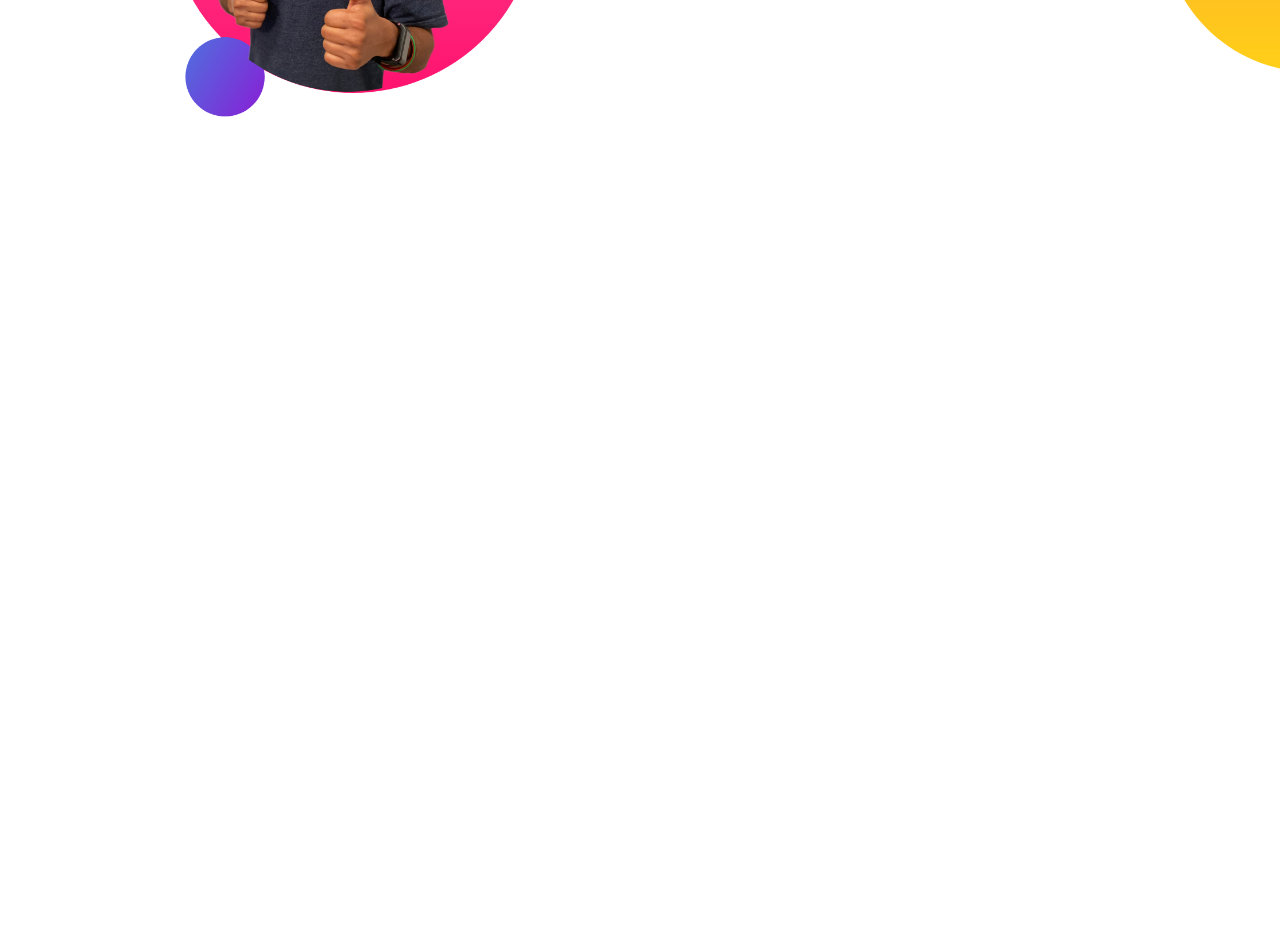
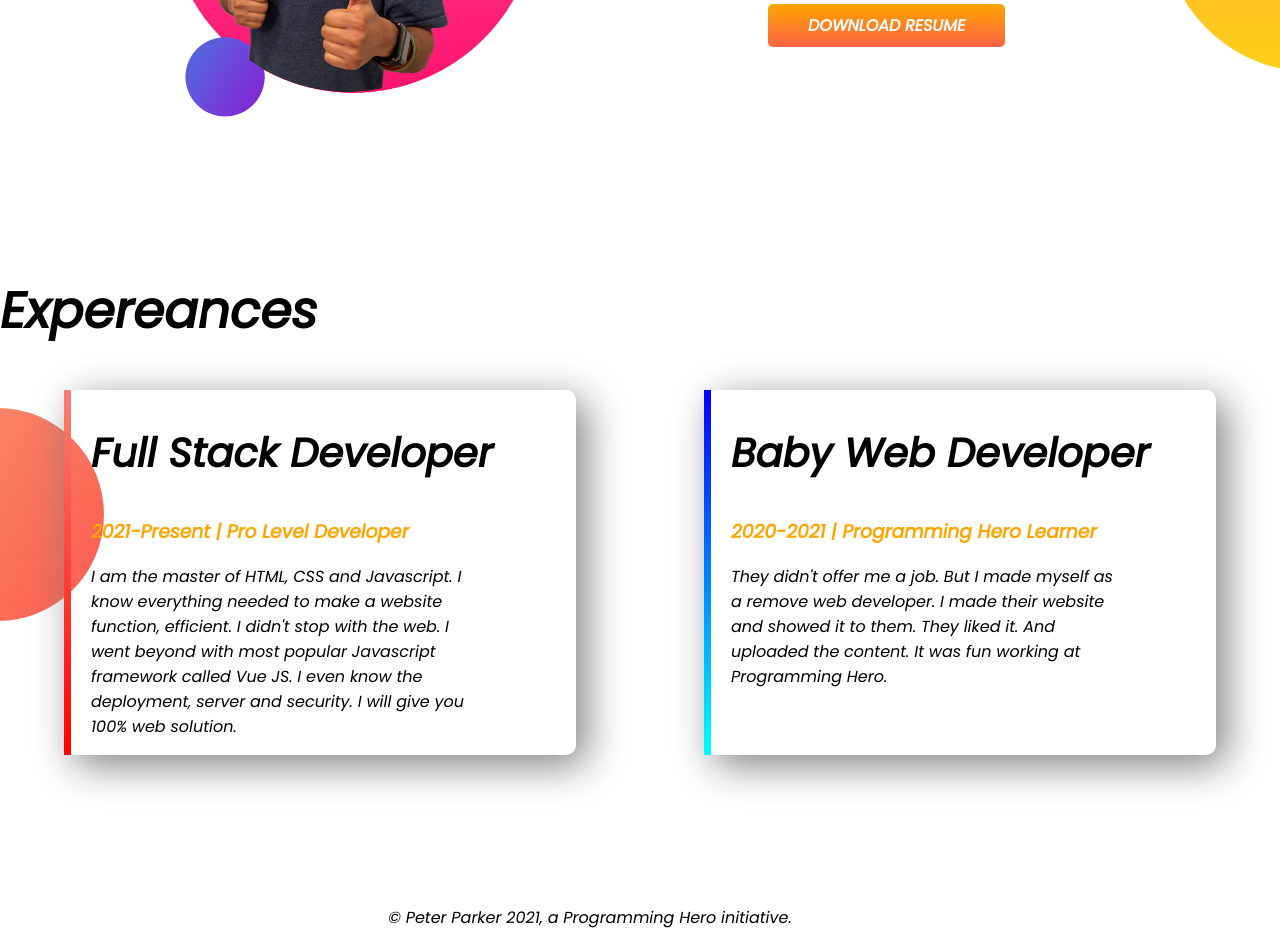
Before and after one commit to omarfurkan/developer-portfolio, a plain HTML site: page index.html in a window 1280 px wide. Shown: the part 990-1936 px from the top of the page. Before the commit the page ends 1264 px from the top, so only its background shows below. Drawn offline with Linux system fonts and the light colour scheme.

Commit message:
footer added

```diff
--- a/index.html
+++ b/index.html
@@ -11,7 +11,7 @@
     <link rel="stylesheet" href="style.css">
 </head>
 <body>
-<section class="top-banner">
+<section class="top-banner flexible-container">
     <div class="half-width">
         <h1>Welcome To</h1>
         <h1><span class="color-orange">Omar Furkan</span> World !</h1>
@@ -24,7 +24,7 @@
     </div>
 </section>
 
-<section class="dream-big">
+<section class="dream-big flexible-container">
     <div class="half-width">
         <img src="images/jhankar2.png" alt="">
     </div>
@@ -35,5 +35,24 @@
         <a class="link-button" target="_blank" href="#">DOWNLOAD RESUME</a>
     </div>
 </section>
+
+<section class="experience-area ">
+    <h1>Expereances</h1>
+    <div  class="flexible-container">
+        <div id="full-stack-experience" class="experience-item">
+            <h2>Full Stack Developer</h2>
+            <h3 class="color-orange">2021-Present | Pro Level Developer</h3>
+            <p>I am the master of HTML, CSS and Javascript. I know everything needed to make a website function, efficient. I didn't stop with the web. I went beyond with most popular Javascript framework called Vue JS. I even know the deployment, server and security. I will give you 100% web solution.</p>
+        </div>
+        <div id="web-dev-experience" class="experience-item">
+            <h2>Baby Web Developer</h2>
+            <h3 class="color-orange">2020-2021 | Programming Hero Learner</h3>
+            <p>They didn't offer me a job. But I made myself as a remove web developer. I made their website and showed it to them. They liked it. And uploaded the content. It was fun working at Programming Hero.</p>
+        </div>
+    </div>
+</section>
+<footer>
+    <p>© Peter Parker 2021, a Programming Hero initiative.</p>
+</footer>
 </body>
 </html>
--- a/style.css
+++ b/style.css
@@ -4,6 +4,10 @@ body {
 }
 h1 {
   font-size: 50px;
+}
+
+h2 {
+  font-size: 40px;
 }
 p {
   padding-right: 100px;
@@ -13,7 +17,7 @@ p {
   color: orange;
 }
 
-section {
+.flexible-container {
   display: flex;
   margin-bottom: 150px;
 }
@@ -45,3 +49,32 @@ section {
   background-repeat: no-repeat;
   background-position: right;
 }
+
+.experience-area {
+  background-image: url(images/exp-bg.png);
+  background-repeat: no-repeat;
+  background-position: left;
+}
+
+.experience-item {
+  width: 40%;
+  margin-left: 5%;
+  margin-right: 5%;
+  padding-left: 20px;
+  border-radius: 10px;
+  box-shadow: 10px 10px 40px gray;
+}
+
+#web-dev-experience {
+  border-left: 7px solid;
+  border-image: linear-gradient(blue, cyan);
+  border-image-slice: 1;
+}
+#full-stack-experience {
+  border-left: 7px solid;
+  border-image: linear-gradient(salmon, red);
+  border-image-slice: 1;
+}
+footer p {
+  text-align: center;
+}
```
Also changed, not shown: 4 other files.
